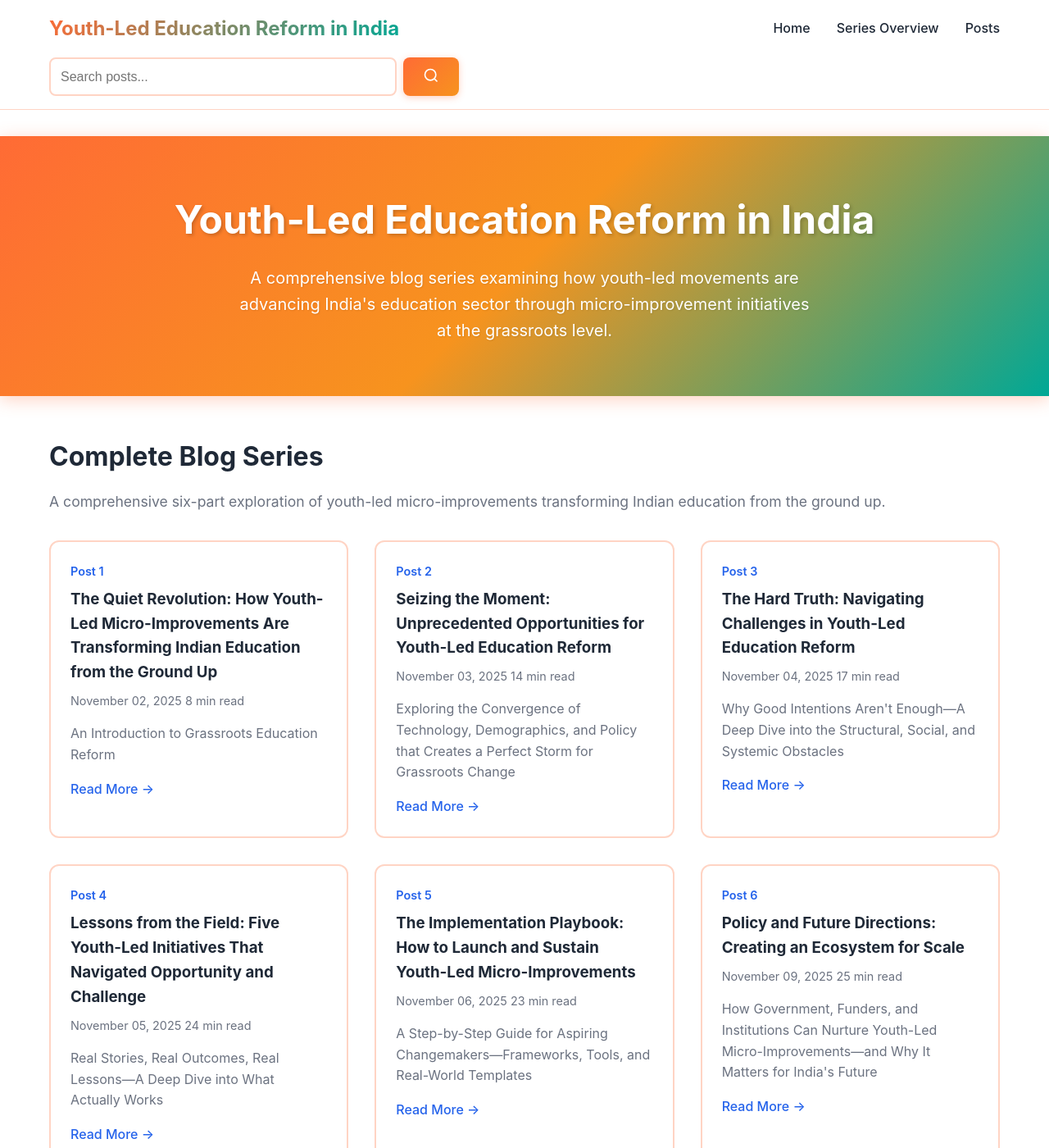
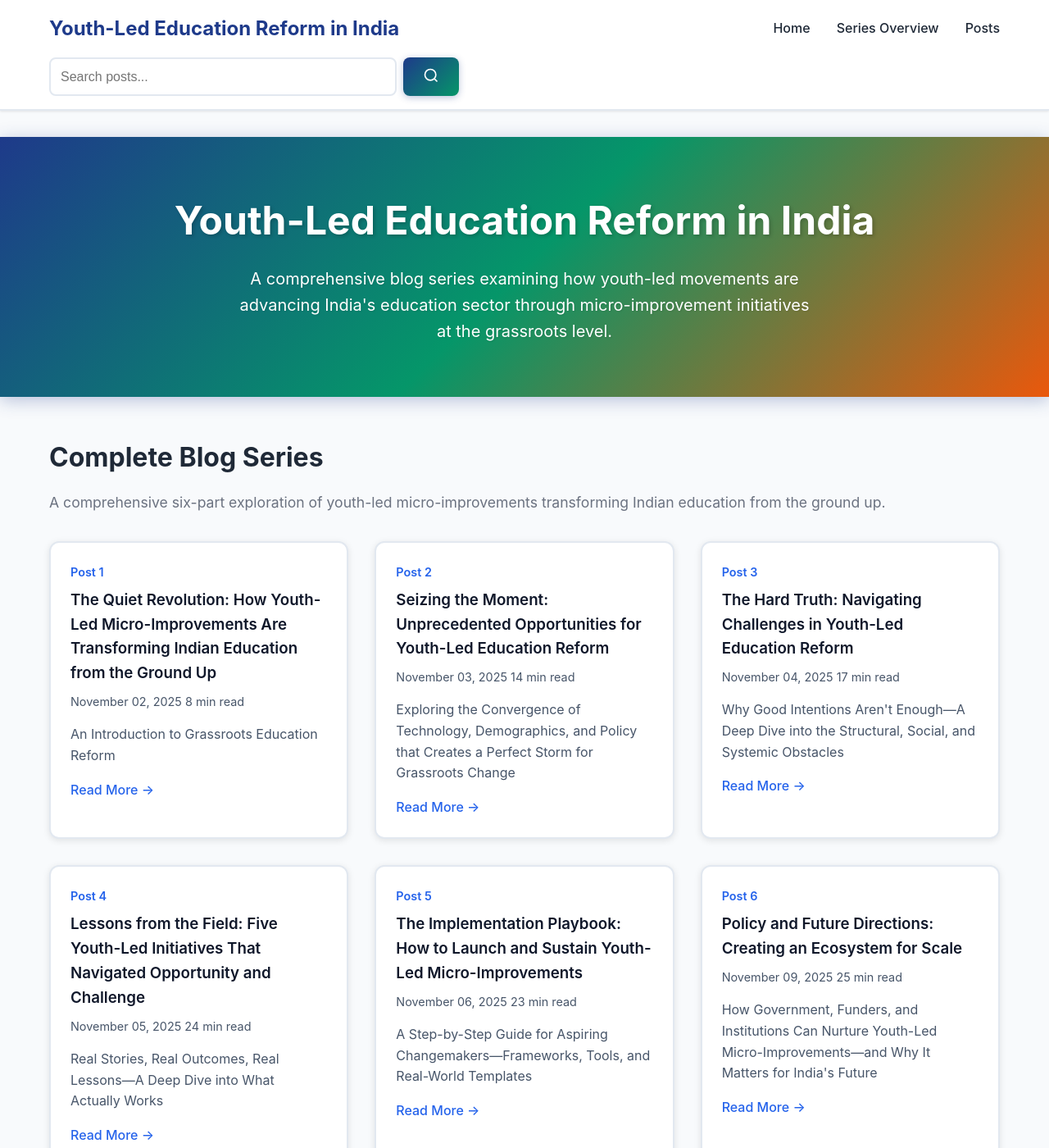
Before and after one commit to rayjyotir5/Youth_Led_Education_Reform_India, a Jekyll site: the page built from index.html, in a window 1280 px wide and 1400 px high. Shown: the whole window at 82% size. Built offline with Jekyll 4.4.1, drawn with Linux system fonts in a browser that asks for light colours.

Commit message:
Refactor: Update styles to Shikshalokam design system
Co-authored-by: rayjyotir5 <rayjyotir5@gmail.com>

```diff
--- a/assets/css/main.scss
+++ b/assets/css/main.scss
@@ -3,15 +3,17 @@
 
 @charset "utf-8";
 
-// Variables - Vibrant Shikshalokam-inspired theme
-$primary-color: #ff6b35;        // Vibrant coral orange - energy & enthusiasm
-$secondary-color: #f7931e;      // Warm golden orange - optimism
-$accent-color: #00a896;         // Teal - growth & harmony
-$accent-secondary: #0891b2;     // Cyan - innovation & clarity
-$text-color: #1f2937;
-$light-bg: #fff5f0;             // Warm light background
-$light-gray: #fef3f0;
-$border-color: #ffd4c4;
+// Variables - Official Shikshalokam Design System
+$primary-color: #1e3a8a;        // Shikshalokam Blue - trust & professionalism
+$secondary-color: #059669;      // Shikshalokam Green - growth & education
+$accent-color: #ea580c;         // Shikshalokam Orange - energy & innovation
+$accent-secondary: #0891b2;     // Shikshalokam Teal - clarity & harmony
+$text-color: #1f2937;           // Dark gray for excellent readability
+$light-bg: #f8fafc;             // Clean light background
+$light-gray: #f1f5f9;           // Professional light gray
+$border-color: #e2e8f0;         // Subtle border color
+$dark-text: #0f172a;            // Very dark text for headings
+$medium-text: #475569;          // Medium gray for secondary text
 $font-family: -apple-system, BlinkMacSystemFont, "Segoe UI", Roboto, "Helvetica Neue", Arial, sans-serif;
 
 // Reset and base styles
@@ -25,7 +27,8 @@ body {
     font-family: $font-family;
     line-height: 1.6;
     color: $text-color;
-    background-color: #ffffff;
+    background-color: $light-bg;
+    font-size: 16px;
 }
 
 .container {
@@ -37,13 +40,14 @@ body {
 // Header
 .site-header {
     background-color: #ffffff;
-    border-bottom: 1px solid $border-color;
+    border-bottom: 2px solid $border-color;
     padding: 1rem 0;
     position: sticky;
     top: 0;
     z-index: 100;
-    background-color: rgba(255, 255, 255, 0.95);
-    backdrop-filter: blur(10px);
+    background-color: rgba(255, 255, 255, 0.98);
+    backdrop-filter: blur(12px);
+    box-shadow: 0 1px 3px rgba(0, 0, 0, 0.1);
 
     .header-content {
         display: flex;
@@ -53,17 +57,14 @@ body {
 
     .site-title {
         font-size: 1.5rem;
-        font-weight: bold;
-        background: linear-gradient(135deg, $primary-color 0%, $accent-color 100%);
-        -webkit-background-clip: text;
-        -webkit-text-fill-color: transparent;
-        background-clip: text;
+        font-weight: 700;
+        color: $primary-color;
         text-decoration: none;
-        transition: all 0.3s;
+        transition: all 0.3s ease;
 
         &:hover {
-            transform: translateY(-2px);
-            filter: brightness(1.1);
+            color: $secondary-color;
+            transform: translateY(-1px);
         }
     }
 
@@ -77,7 +78,7 @@ body {
             text-decoration: none;
             font-weight: 500;
             position: relative;
-            transition: color 0.3s;
+            transition: all 0.3s ease;
 
             &::after {
                 content: '';
@@ -86,7 +87,7 @@ body {
                 left: 0;
                 width: 0;
                 height: 2px;
-                background: linear-gradient(90deg, $primary-color 0%, $accent-color 100%);
+                background: linear-gradient(90deg, $primary-color 0%, $secondary-color 100%);
                 transition: width 0.3s ease;
             }
 
@@ -137,7 +138,7 @@ body {
             &:focus {
                 outline: none;
                 border-color: $primary-color;
-                box-shadow: 0 0 0 3px rgba(255, 107, 53, 0.1);
+                box-shadow: 0 0 0 3px rgba(30, 58, 138, 0.1);
             }
         }
 
@@ -150,11 +151,11 @@ body {
             cursor: pointer;
             font-weight: 600;
             transition: all 0.3s ease;
-            box-shadow: 0 2px 8px rgba(255, 107, 53, 0.3);
+            box-shadow: 0 2px 8px rgba(30, 58, 138, 0.3);
 
             &:hover {
                 transform: translateY(-2px);
-                box-shadow: 0 4px 12px rgba(255, 107, 53, 0.4);
+                box-shadow: 0 4px 12px rgba(30, 58, 138, 0.4);
             }
         }
     }
@@ -214,24 +215,29 @@ body {
         .post-title {
             font-size: 2.5rem;
             margin-bottom: 0.5rem;
-            color: $text-color;
+            color: $dark-text;
+            font-weight: 700;
+            line-height: 1.2;
         }
 
         .post-subtitle {
             font-size: 1.25rem;
-            color: #6b7280;
+            color: $medium-text;
             font-style: italic;
             margin-bottom: 1rem;
+            line-height: 1.4;
         }
 
         .post-meta {
             display: flex;
             gap: 1rem;
-            color: #6b7280;
+            color: $medium-text;
             font-size: 0.9rem;
+            flex-wrap: wrap;
 
             .reading-time {
                 font-weight: 500;
+                color: $primary-color;
             }
         }
     }
@@ -242,7 +248,7 @@ body {
         border-radius: 12px;
         margin-bottom: 2rem;
         border-left: 5px solid $primary-color;
-        box-shadow: 0 2px 8px rgba(255, 107, 53, 0.1);
+        box-shadow: 0 2px 8px rgba(30, 58, 138, 0.1);
 
         a {
             color: $primary-color;
@@ -251,7 +257,7 @@ body {
             transition: color 0.2s;
 
             &:hover {
-                color: $accent-color;
+                color: $secondary-color;
                 text-decoration: underline;
             }
         }
@@ -271,13 +277,15 @@ body {
         h2, h3, h4 {
             margin-top: 2rem;
             margin-bottom: 1rem;
-            color: $text-color;
+            color: $dark-text;
+            line-height: 1.3;
         }
 
         h2 {
             font-size: 2rem;
+            font-weight: 700;
             border-bottom: 3px solid transparent;
-            background-image: linear-gradient(90deg, $primary-color 0%, $accent-color 100%);
+            background-image: linear-gradient(90deg, $primary-color 0%, $secondary-color 100%);
             background-size: 100% 3px;
             background-repeat: no-repeat;
             background-position: 0 100%;
@@ -286,10 +294,12 @@ body {
 
         h3 {
             font-size: 1.5rem;
+            font-weight: 600;
         }
 
         h4 {
             font-size: 1.25rem;
+            font-weight: 600;
         }
 
         p {
@@ -306,13 +316,15 @@ body {
         }
 
         blockquote {
-            border-left: 5px solid $accent-color;
-            background: linear-gradient(90deg, rgba(0, 168, 150, 0.05) 0%, transparent 100%);
+            border-left: 5px solid $primary-color;
+            background: linear-gradient(90deg, rgba(30, 58, 138, 0.05) 0%, transparent 100%);
             padding: 1rem 1rem 1rem 1.5rem;
             margin: 1.5rem 0;
-            color: #4b5563;
+            color: $medium-text;
             font-style: italic;
             border-radius: 0 8px 8px 0;
+            font-size: 1.1em;
+            line-height: 1.5;
         }
 
         code {
@@ -369,12 +381,12 @@ body {
     position: sticky;
     top: 100px;
     border: 2px solid $border-color;
-    box-shadow: 0 2px 8px rgba(255, 107, 53, 0.08);
+    box-shadow: 0 2px 8px rgba(30, 58, 138, 0.08);
 
     h3 {
         font-size: 1.1rem;
         margin-bottom: 1rem;
-        color: $text-color;
+        color: $dark-text;
         font-weight: 700;
         border-bottom: 2px solid $primary-color;
         padding-bottom: 0.5rem;
@@ -395,7 +407,7 @@ body {
 
                 &.toc-h2 {
                     font-weight: 600;
-                    color: $text-color;
+                    color: $dark-text;
                 }
 
                 &.toc-h3 {
@@ -411,9 +423,9 @@ body {
                 }
 
                 &.active {
-                    color: $accent-color;
+                    color: $secondary-color;
                     font-weight: 600;
-                    border-left: 3px solid $accent-color;
+                    border-left: 3px solid $secondary-color;
                     padding-left: 0.5rem;
                     margin-left: -0.5rem;
                 }
@@ -483,12 +495,13 @@ body {
         background: linear-gradient(135deg, $primary-color 0%, $secondary-color 50%, $accent-color 100%);
         color: white;
         margin-bottom: 3rem;
-        box-shadow: 0 4px 20px rgba(255, 107, 53, 0.3);
+        box-shadow: 0 4px 20px rgba(30, 58, 138, 0.3);
 
         h1 {
             font-size: 3rem;
             margin-bottom: 1rem;
             text-shadow: 2px 2px 4px rgba(0, 0, 0, 0.2);
+            font-weight: 700;
         }
 
         p {
@@ -496,6 +509,7 @@ body {
             max-width: 700px;
             margin: 0 auto;
             text-shadow: 1px 1px 2px rgba(0, 0, 0, 0.1);
+            line-height: 1.6;
         }
     }
 
@@ -514,6 +528,7 @@ body {
         transition: all 0.3s ease;
         position: relative;
         overflow: hidden;
+        box-shadow: 0 2px 8px rgba(0, 0, 0, 0.1);
 
         &::before {
             content: '';
@@ -522,13 +537,13 @@ body {
             left: 0;
             right: 0;
             height: 4px;
-            background: linear-gradient(90deg, $primary-color 0%, $accent-color 100%);
+            background: linear-gradient(90deg, $primary-color 0%, $secondary-color 100%);
             transform: scaleX(0);
             transition: transform 0.3s ease;
         }
 
         &:hover {
-            box-shadow: 0 8px 24px rgba(255, 107, 53, 0.2);
+            box-shadow: 0 8px 24px rgba(30, 58, 138, 0.2);
             border-color: $primary-color;
             transform: translateY(-4px);
 
@@ -541,8 +556,9 @@ body {
             margin-bottom: 0.5rem;
 
             a {
-                color: $text-color;
+                color: $dark-text;
                 text-decoration: none;
+                font-weight: 600;
 
                 &:hover {
                     color: $primary-color;
@@ -551,13 +567,14 @@ body {
         }
 
         .post-meta {
-            color: #6b7280;
+            color: $medium-text;
             font-size: 0.9rem;
             margin-bottom: 1rem;
         }
 
         p {
-            color: #6b7280;
+            color: $medium-text;
+            line-height: 1.6;
         }
     }
 }
@@ -568,7 +585,7 @@ body {
     padding: 3rem 0 1rem;
     margin-top: 4rem;
     border-top: 3px solid transparent;
-    border-image: linear-gradient(90deg, $primary-color 0%, $accent-color 100%);
+    border-image: linear-gradient(90deg, $primary-color 0%, $secondary-color 100%);
     border-image-slice: 1;
 
     .footer-content {
@@ -580,7 +597,7 @@ body {
         .footer-section {
             h3 {
                 margin-bottom: 1rem;
-                color: $text-color;
+                color: $dark-text;
                 font-weight: 700;
                 position: relative;
                 padding-bottom: 0.5rem;
@@ -592,7 +609,7 @@ body {
                     left: 0;
                     width: 40px;
                     height: 3px;
-                    background: linear-gradient(90deg, $primary-color 0%, $accent-color 100%);
+                    background: linear-gradient(90deg, $primary-color 0%, $secondary-color 100%);
                 }
             }
 
@@ -603,7 +620,7 @@ body {
                     margin-bottom: 0.5rem;
 
                     a {
-                        color: #6b7280;
+                        color: $medium-text;
                         text-decoration: none;
                         transition: all 0.2s;
 
@@ -616,7 +633,7 @@ body {
             }
 
             p {
-                color: #6b7280;
+                color: $medium-text;
                 margin-bottom: 0.5rem;
 
                 a {
@@ -626,7 +643,7 @@ body {
                     transition: color 0.2s;
 
                     &:hover {
-                        color: $accent-color;
+                        color: $secondary-color;
                     }
                 }
             }
@@ -637,7 +654,7 @@ body {
         text-align: center;
         padding-top: 2rem;
         border-top: 1px solid $border-color;
-        color: #6b7280;
+        color: $medium-text;
         font-size: 0.9rem;
     }
 }
```
